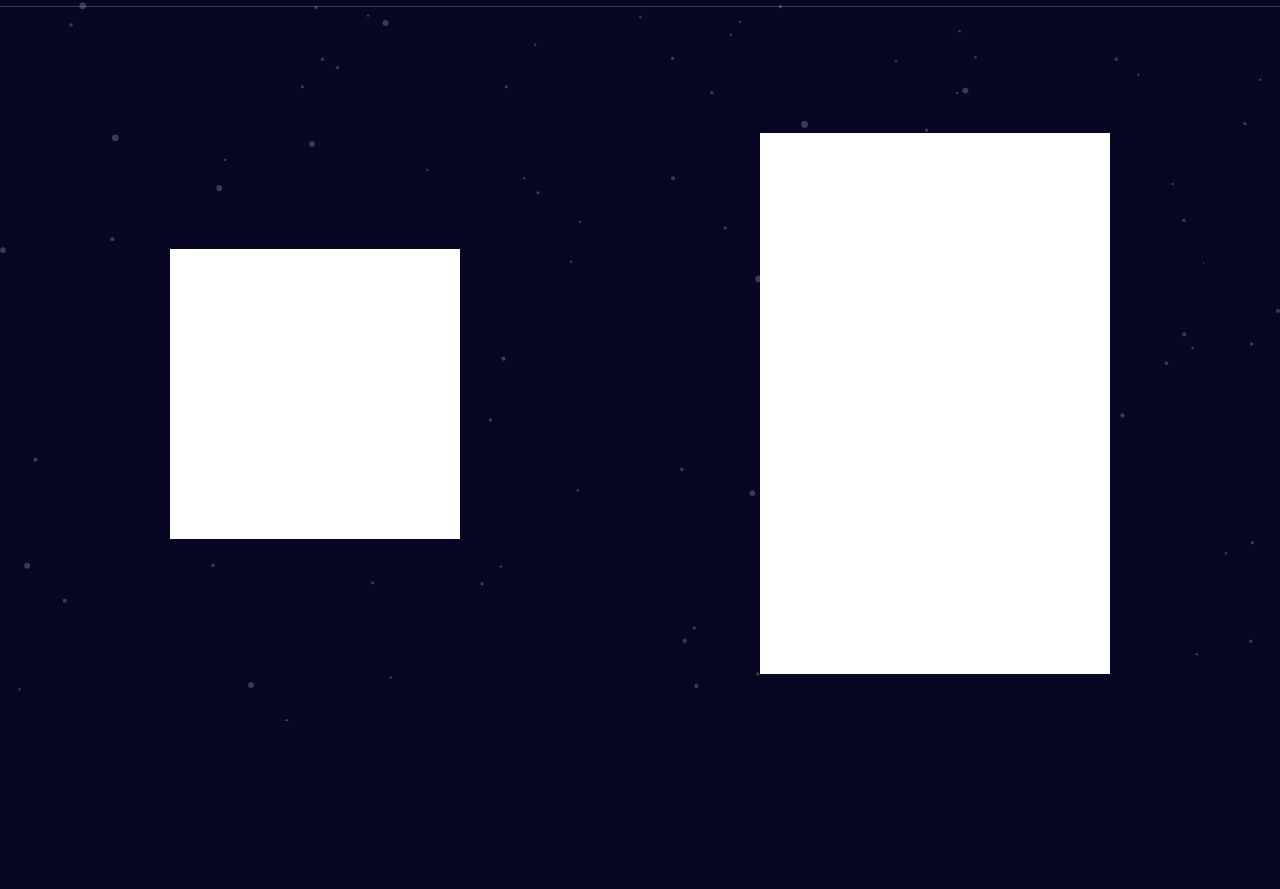
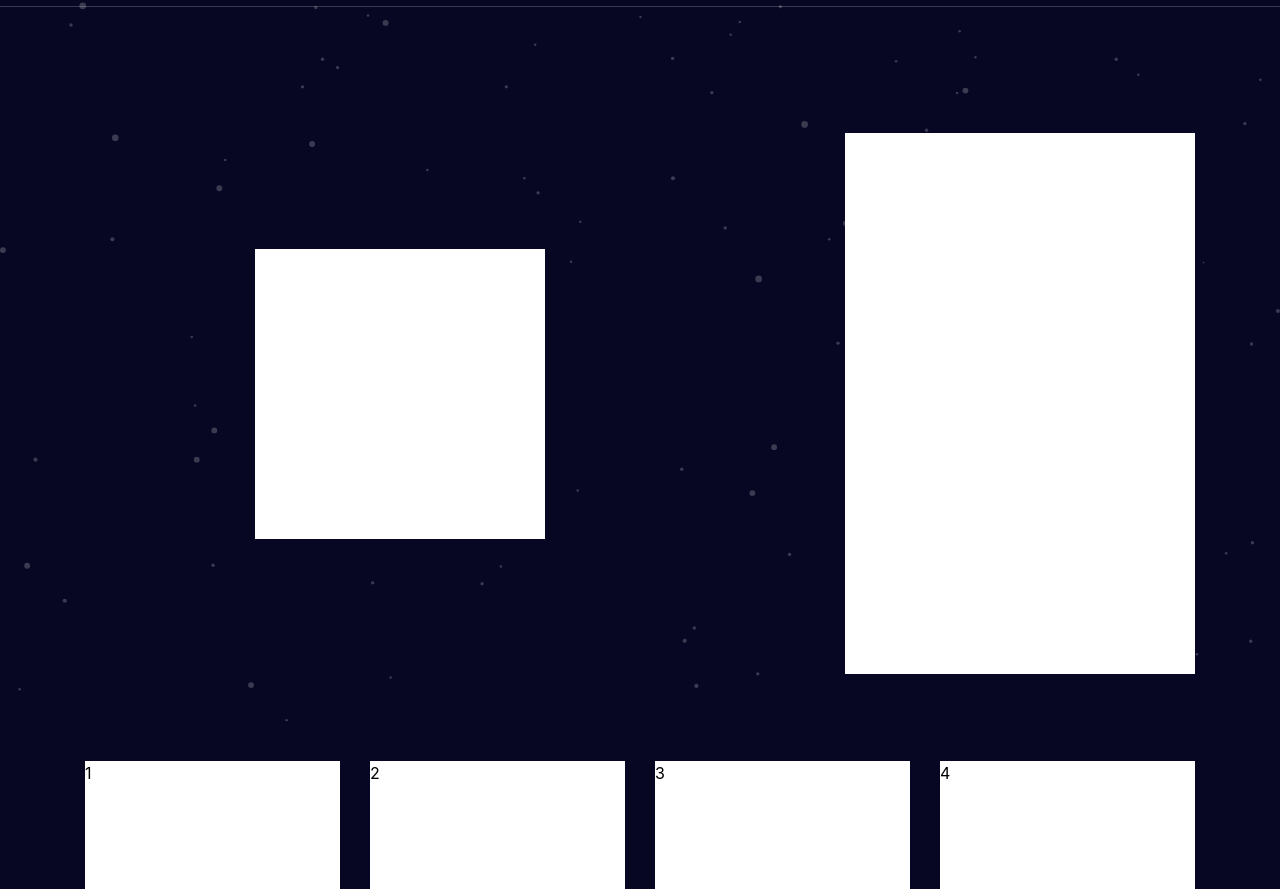
Before and after one commit to VillageR88/next-planets-fact-site, a Next.js app: page /earth in a window 1280 px wide. Shown: the part 79-968 px from the top of the page. Before the commit the page ends 800 px from the top, so only its background shows below. Built offline with nearby package versions, Linux system fonts and the light colour scheme.

Commit message:
initial desktop layout
Signed-off-by: VillageR88 <villager88pl@gmail.com>

```diff
--- a/app/[slug]/page.tsx
+++ b/app/[slug]/page.tsx
@@ -1,4 +1,3 @@
-import Layout from '../home/layout';
 export default function Planet() {
-  return <Layout />;
+  return;
 }
--- a/app/home/layout.tsx
+++ /dev/null
@@ -1,10 +0,0 @@
-export default function Layout() {
-  return (
-    <>
-      <div className="mx-auto flex max-w-[940px] justify-between">
-        <div className="mt-[242px] size-[290px] bg-white"></div>
-        <div className="mt-[126px] h-[541px] w-[350px] bg-white"></div>
-      </div>
-    </>
-  );
-}
--- a/app/layout.tsx
+++ b/app/layout.tsx
@@ -3,7 +3,6 @@ import type { Metadata } from 'next';
 import { Antonio, League_Spartan } from 'next/font/google';
 import Image from 'next/image';
 import backgroundImage from '@/public/assets/starter-code/assets/background-stars.svg';
-import { ReactNode } from 'react';
 import DataProvider from './_lib/DataContext';
 import Navbar from './home/navbar';
 
@@ -27,7 +26,7 @@ export const metadata: Metadata = {
   applicationName: 'Planets fact site',
 } as const;
 
-export default function RootLayout({ children }: { children: ReactNode }) {
+export default function RootLayout() {
   return (
     <html lang="en">
       <head>
@@ -40,10 +39,20 @@ export default function RootLayout({ children }: { children: ReactNode }) {
         className={`${antonio.variable} ${leagueSpartan.variable} mx-auto w-full max-w-[90em] overflow-x-clip bg-[#070724]`}
       >
         <Image className="absolute -z-10 object-cover" fill src={backgroundImage as string} alt="background image" />
-        <>
-          <Navbar />
-          <DataProvider>{children}</DataProvider>
-        </>
+        <Navbar />
+        <DataProvider>
+          <div className="mx-auto flex max-w-[1110px] justify-between pl-[170px]">
+            <div className="mt-[242px] size-[290px] bg-white"></div>
+            <div className="mt-[126px] h-[541px] w-[350px] bg-white"></div>
+          </div>
+          <ul className="mx-auto mt-[87px] flex w-full max-w-[1110px] justify-between gap-[30px]">
+            {[1, 2, 3, 4].map((item) => (
+              <li className="h-[128px] w-[255px] bg-white" key={item}>
+                {item}
+              </li>
+            ))}
+          </ul>
+        </DataProvider>
       </body>
     </html>
   );
```
